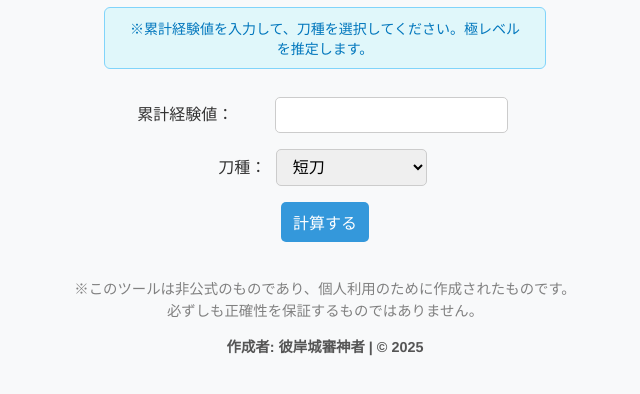
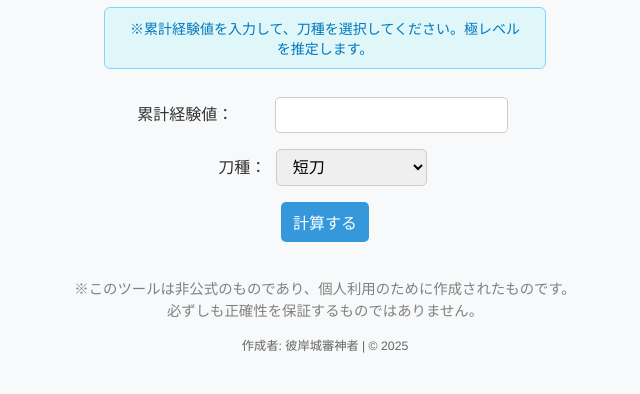
Before and after one commit to ema1016/toukenranbu-kiwamilevel-checker, a plain HTML site: page index.html in a window 1280 px wide. Shown: the part 108-502 px from the top of the page, without its empty margins (315-955 px from the left). Drawn offline with Linux system fonts and the light colour scheme.

Commit message:
Update index.html

```diff
--- a/index.html
+++ b/index.html
@@ -63,11 +63,12 @@
       margin-right: auto;
       line-height: 1.5;
     }
-    footer .author {
-      margin-top: 15px;
-      font-weight: 600;
-      color: #555;
-    }
+   footer .author {
+  margin-top: 15px;
+  font-weight: 300;       /* 細字 */
+  color: #666666;         /* 控えめグレー */
+  font-size: 0.85em;      /* 少し小さめ */
+}
   </style>
 </head>
 <body>
```
